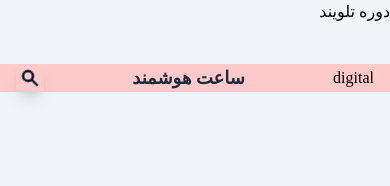
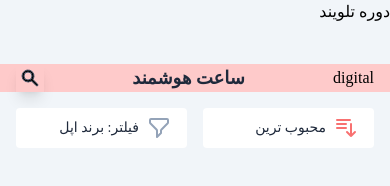
Before and after one commit to ZahraNejati79/Watch-Store, a website: page public/index.html in a window 390 px wide. Drawn offline with Linux system fonts and the light colour scheme; a web font is replaced by a local one.

Commit message:
filter sort mobile section

```diff
--- a/public/index.html
+++ b/public/index.html
@@ -27,5 +27,52 @@
         </svg>
       </div>
     </div>
+
+    <!-- filter products -->
+
+    <div class="flex items-center justify-start px-4 gap-x-4">
+      <div
+        class="bg-white flex items-center justify-start p-2 rounded w-1/2 py-2 pr-4"
+      >
+        <div>
+          <svg
+            xmlns="http://www.w3.org/2000/svg"
+            class="h-6 w-6 stroke-red-400"
+            fill="none"
+            viewBox="0 0 24 24"
+            stroke="currentColor"
+            stroke-width="2"
+          >
+            <path
+              stroke-linecap="round"
+              stroke-linejoin="round"
+              d="M3 4h13M3 8h9m-9 4h9m5-4v12m0 0l-4-4m4 4l4-4"
+            />
+          </svg>
+        </div>
+        <span class="text-slate-800 text-sm mr-2">محبوب ترین</span>
+      </div>
+      <div
+        class="bg-white flex items-center justify-start p-2 rounded w-1/2 py-2 pr-4"
+      >
+        <div>
+          <svg
+            xmlns="http://www.w3.org/2000/svg"
+            class="h-6 w-6 stroke-slate-400"
+            fill="none"
+            viewBox="0 0 24 24"
+            stroke="currentColor"
+            stroke-width="2"
+          >
+            <path
+              stroke-linecap="round"
+              stroke-linejoin="round"
+              d="M3 4a1 1 0 011-1h16a1 1 0 011 1v2.586a1 1 0 01-.293.707l-6.414 6.414a1 1 0 00-.293.707V17l-4 4v-6.586a1 1 0 00-.293-.707L3.293 7.293A1 1 0 013 6.586V4z"
+            />
+          </svg>
+        </div>
+        <span class="text-slate-800 text-sm mr-2">فیلتر: برند اپل</span>
+      </div>
+    </div>
   </body>
 </html>
```
Also changed, not shown: public/build/tailwind.css.
